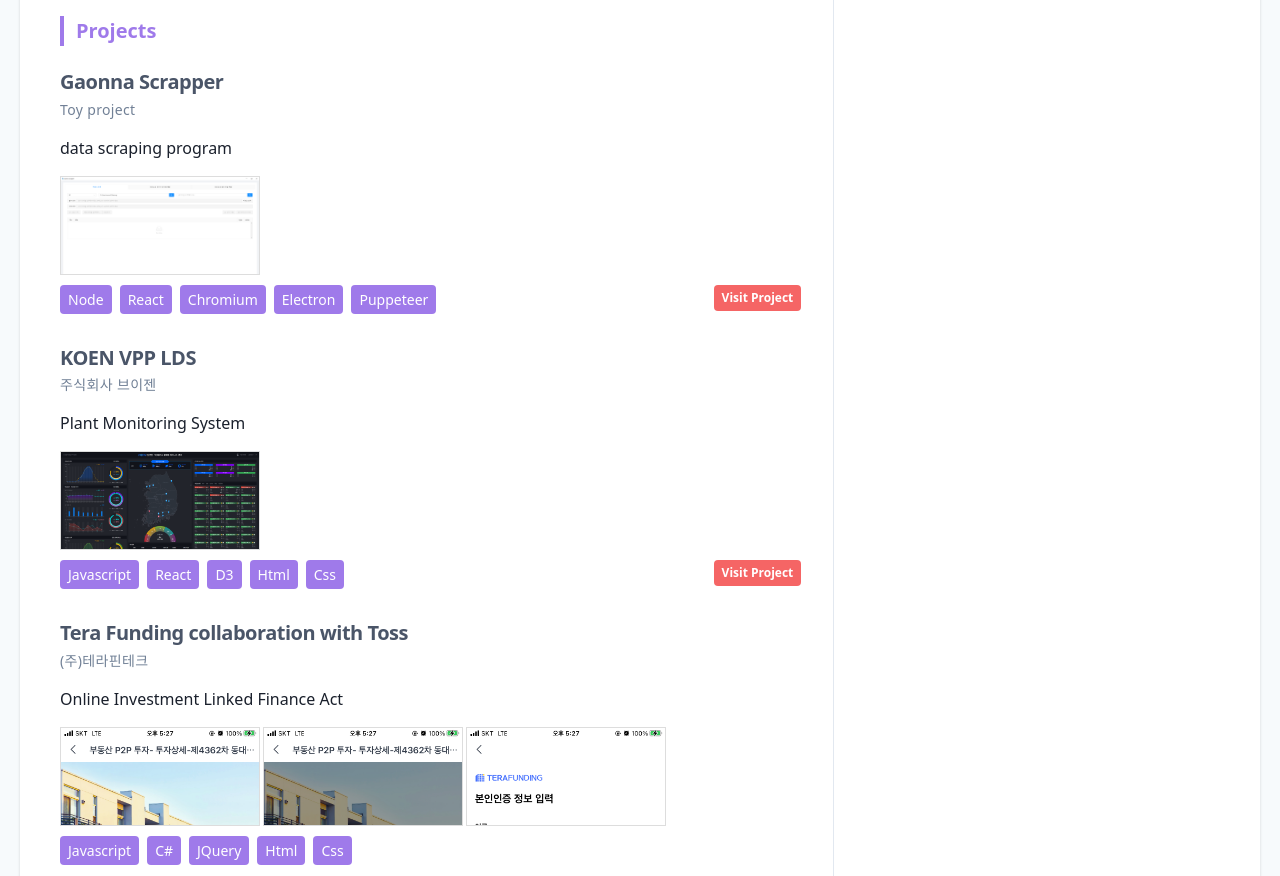
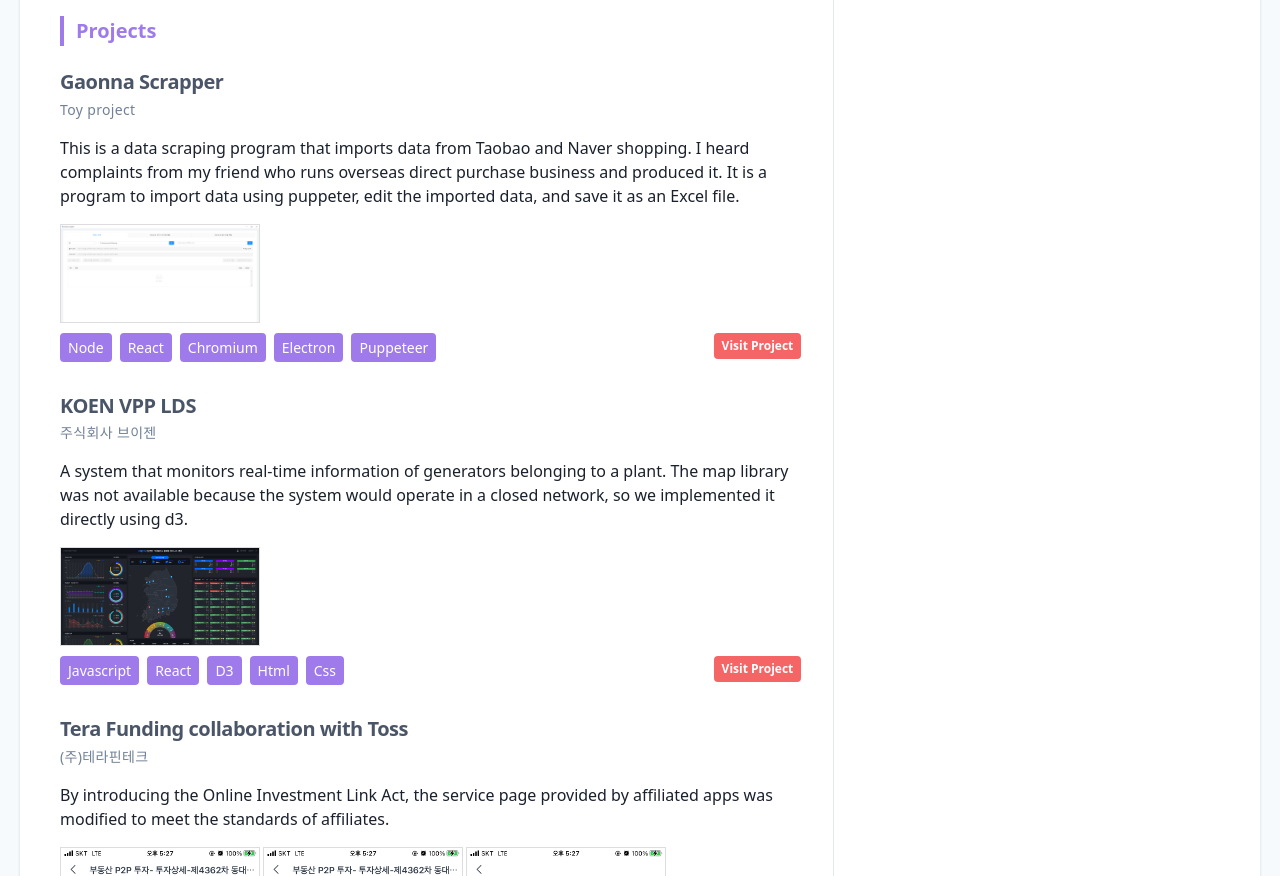
Before and after one commit to haeminGoo/haeminGoo.github.io, a Gatsby site: page / in a window 1280 px wide. Shown: the part 1520-2396 px from the top of the page. Built offline with nearby package versions, Linux system fonts and the light colour scheme; Gatsby itself is replaced by a stand-in of ours.

Commit message:
내용 수정

```diff
--- a/data/profile.json
+++ b/data/profile.json
@@ -139,7 +139,7 @@
     {
 		"name": "Gaonna Scrapper",
 		"company": "Toy project",
-		"description": "data scraping program",
+		"description": "This is a data scraping program that imports data from Taobao and Naver shopping. I heard complaints from my friend who runs overseas direct purchase business and produced it. It is a program to import data using puppeter, edit the imported data, and save it as an Excel file.",
 		"skills": ["node", "React", "chromium","electron","puppeteer"],
 		"link": "https://drive.google.com/file/d/1i3xlmdjM4MEKatBYctyLPoy0JW1GyujJ/view?usp=sharing",
 		"img": [
@@ -151,7 +151,7 @@
 	},{
 		"name": "KOEN VPP LDS",
 		"company": "주식회사 브이젠",
-		"description": "Plant Monitoring System",
+		"description": "A system that monitors real-time information of generators belonging to a plant. The map library was not available because the system would operate in a closed network, so we implemented it directly using d3.",
 		"skills": ["Javascript", "React", "d3","html","css"],
 		"link": "http://15.165.198.216/",
 		"img": [
@@ -163,7 +163,7 @@
 	},{
       "name": "Tera Funding collaboration with Toss",
       "company": "(주)테라핀테크",
-      "description": "Online Investment Linked Finance Act",
+      "description": "By introducing the Online Investment Link Act, the service page provided by affiliated apps was modified to meet the standards of affiliates.",
       "skills": ["Javascript", "C#", "JQuery","html","css"],
       "img": [
         {
@@ -180,7 +180,7 @@
     },{
       "name": "Tera Funding collaboration with Kakao Pay",
       "company": "(주)테라핀테크",
-      "description": "Online Investment Linked Finance Act",
+      "description": "By introducing the Online Investment Link Act, the service page provided by affiliated apps was modified to meet the standards of affiliates.",
       "skills": ["Javascript", "React", "html","css"],
       "img": [
         {
@@ -264,7 +264,7 @@
     {
       "name": "Ainesha",
       "company": "Cy2code",
-      "description": "FX trading system using AI.",
+      "description": "FX trading system using AI. I created a web page for service application and member information management.",
       "skills": ["Javascript", "JQuery","html","css"],
       "link": "https://ainesha.com",
       "img": [
@@ -285,7 +285,7 @@
     },{
       "name": "Ainesha Back-office",
       "company": "Cy2code",
-      "description": "Back-office for settlement and user management",
+      "description": "Back-office for settlement and user management. It includes basic member management, as well as functions for tax returns.",
       "skills": ["Javascript", "react","mobx","antd","html","scss"],
       "link": "https://admin.ainesha.com",
       "img": [
@@ -326,7 +326,7 @@
     },{
       "name": "Research Platform Back office for the Gwangju Democratization Movement",
       "company": "Cy2code",
-      "description": "Back-office for data management",
+      "description": "Back-office for data management. It has functions such as registering synonyms and synonyms necessary for artificial intelligence learning, managing learning schedules, and registering new data.",
       "skills": ["Javascript", "react","mobx","antd","html","scss"],
       "img": [
         {
```
Also changed, not shown: public/index.html (+1 -1 lines).
